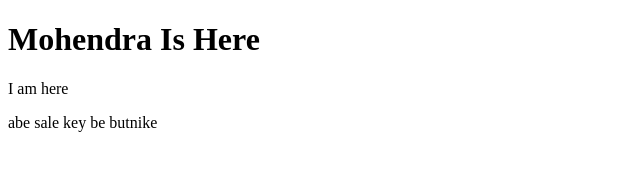
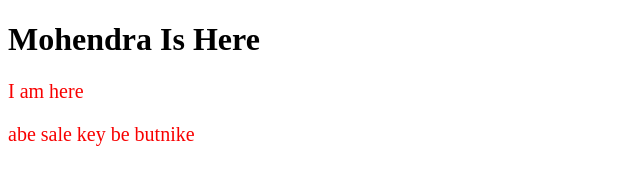
Before and after one commit to Mohendra74/my-2nd-repo, a plain HTML site: page Index.html in a window 1280 px wide. Shown: the whole page, without its empty margins (0-640 px from the left). Drawn offline with Linux system fonts and the light colour scheme.

Commit message:
style css

```diff
--- a/Index.html
+++ b/Index.html
@@ -4,6 +4,7 @@
     <meta charset="UTF-8">
     <meta http-equiv="X-UA-Compatible" content="IE=edge">
     <meta name="viewport" content="width=device-width, initial-scale=1.0">
+    <link rel="stylesheet" href="style.css">
     <title>My Second Github Repo</title>
 </head>
 <body>
--- /dev/null
+++ b/style.css
@@ -0,0 +1,5 @@
+p {
+    color: rgb(248, 0, 0);
+    font-size: 20px;
+    font-weight: 400;
+}
```
